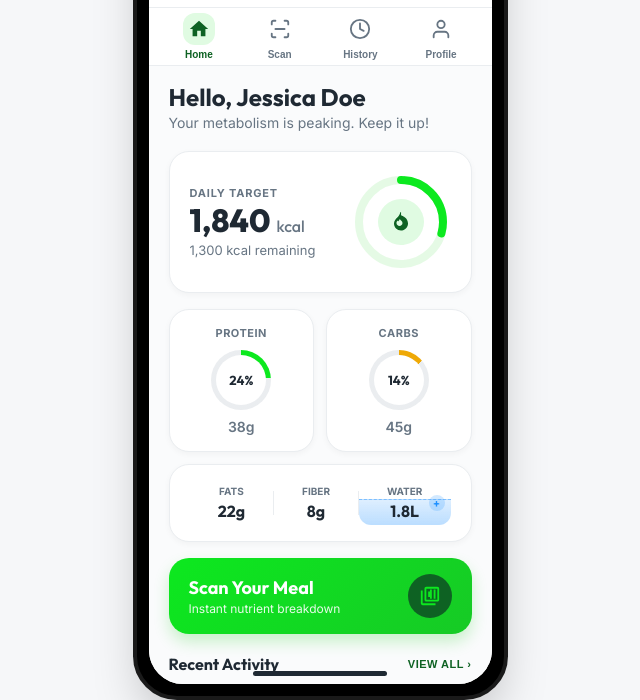
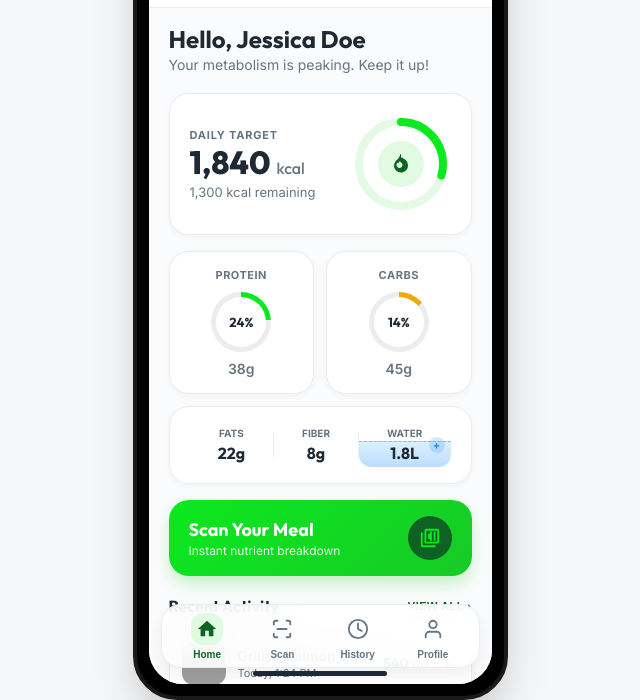
Before and after one commit to anhar-glicth/kalori-, a plain HTML site: page index.html in a window 1280 px wide. Shown: the part 106-806 px from the top of the page, without its empty margins (320-960 px from the left). Drawn offline with Linux system fonts and the light colour scheme; grey boxes are pictures that could not be loaded.

Commit message:
change nav bar to floating style at the bottom

```diff
--- a/index.html
+++ b/index.html
@@ -52,57 +52,7 @@
           </button>
         </header>
 
-        <!-- Top Navigation Bar -->
-        <nav class="app-nav-bar">
-          <button class="nav-tab active" data-screen="home" id="tab-home">
-            <div class="tab-icon-box">
-              <svg viewBox="0 0 24 24" width="22" height="22" fill="currentColor" class="tab-icon">
-                <path d="M10 20v-6h4v6h5v-8h3L12 3 2 12h3v8z"/>
-              </svg>
-            </div>
-            <span class="tab-label">Home</span>
-          </button>
 
-          <button class="nav-tab" data-screen="scan" id="tab-scan">
-            <div class="tab-icon-box">
-              <!-- Scan Barcode Icon -->
-              <svg viewBox="0 0 24 24" width="22" height="22" fill="none" stroke="currentColor" stroke-width="2" stroke-linecap="round" stroke-linejoin="round" class="tab-icon" id="nav-scan-barcode-icon">
-                <path d="M3 7V5a2 2 0 0 1 2-2h2M17 3h2a2 2 0 0 1 2 2v2M21 17v2a2 2 0 0 1-2 2h-2M7 21H5a2 2 0 0 1-2-2v-2"></path>
-                <line x1="7" y1="12" x2="17" y2="12"></line>
-              </svg>
-              <!-- Input Checklist Icon (Hidden by default, shown if toggle selected) -->
-              <svg viewBox="0 0 24 24" width="22" height="22" fill="none" stroke="currentColor" stroke-width="2" stroke-linecap="round" stroke-linejoin="round" class="tab-icon hidden" id="nav-scan-list-icon">
-                <line x1="9" y1="6" x2="20" y2="6"></line>
-                <line x1="9" y1="12" x2="20" y2="12"></line>
-                <line x1="9" y1="18" x2="20" y2="18"></line>
-                <rect x="3" y="5" width="2" height="2" rx="0.5"></rect>
-                <rect x="3" y="11" width="2" height="2" rx="0.5"></rect>
-                <rect x="3" y="17" width="2" height="2" rx="0.5"></rect>
-              </svg>
-            </div>
-            <span class="tab-label" id="tab-scan-label">Scan</span>
-          </button>
-
-          <button class="nav-tab" data-screen="history" id="tab-history">
-            <div class="tab-icon-box">
-              <svg viewBox="0 0 24 24" width="22" height="22" fill="none" stroke="currentColor" stroke-width="2" stroke-linecap="round" stroke-linejoin="round" class="tab-icon">
-                <circle cx="12" cy="12" r="10"></circle>
-                <polyline points="12 6 12 12 16 14"></polyline>
-              </svg>
-            </div>
-            <span class="tab-label">History</span>
-          </button>
-
-          <button class="nav-tab" data-screen="profile" id="tab-profile">
-            <div class="tab-icon-box">
-              <svg viewBox="0 0 24 24" width="22" height="22" fill="none" stroke="currentColor" stroke-width="2" stroke-linecap="round" stroke-linejoin="round" class="tab-icon">
-                <path d="M20 21v-2a4 4 0 0 0-4-4H8a4 4 0 0 0-4 4v2"></path>
-                <circle cx="12" cy="7" r="4"></circle>
-              </svg>
-            </div>
-            <span class="tab-label">Profile</span>
-          </button>
-        </nav>
 
         <!-- Dynamic Main Scrollable Screens Area -->
         <main class="app-main-content">
@@ -464,6 +414,58 @@
 
 
 
+        <!-- Bottom Navigation Bar -->
+        <nav class="app-nav-bar">
+          <button class="nav-tab active" data-screen="home" id="tab-home">
+            <div class="tab-icon-box">
+              <svg viewBox="0 0 24 24" width="22" height="22" fill="currentColor" class="tab-icon">
+                <path d="M10 20v-6h4v6h5v-8h3L12 3 2 12h3v8z"/>
+              </svg>
+            </div>
+            <span class="tab-label">Home</span>
+          </button>
+
+          <button class="nav-tab" data-screen="scan" id="tab-scan">
+            <div class="tab-icon-box">
+              <!-- Scan Barcode Icon -->
+              <svg viewBox="0 0 24 24" width="22" height="22" fill="none" stroke="currentColor" stroke-width="2" stroke-linecap="round" stroke-linejoin="round" class="tab-icon" id="nav-scan-barcode-icon">
+                <path d="M3 7V5a2 2 0 0 1 2-2h2M17 3h2a2 2 0 0 1 2 2v2M21 17v2a2 2 0 0 1-2 2h-2M7 21H5a2 2 0 0 1-2-2v-2"></path>
+                <line x1="7" y1="12" x2="17" y2="12"></line>
+              </svg>
+              <!-- Input Checklist Icon (Hidden by default, shown if toggle selected) -->
+              <svg viewBox="0 0 24 24" width="22" height="22" fill="none" stroke="currentColor" stroke-width="2" stroke-linecap="round" stroke-linejoin="round" class="tab-icon hidden" id="nav-scan-list-icon">
+                <line x1="9" y1="6" x2="20" y2="6"></line>
+                <line x1="9" y1="12" x2="20" y2="12"></line>
+                <line x1="9" y1="18" x2="20" y2="18"></line>
+                <rect x="3" y="5" width="2" height="2" rx="0.5"></rect>
+                <rect x="3" y="11" width="2" height="2" rx="0.5"></rect>
+                <rect x="3" y="17" width="2" height="2" rx="0.5"></rect>
+              </svg>
+            </div>
+            <span class="tab-label" id="tab-scan-label">Scan</span>
+          </button>
+
+          <button class="nav-tab" data-screen="history" id="tab-history">
+            <div class="tab-icon-box">
+              <svg viewBox="0 0 24 24" width="22" height="22" fill="none" stroke="currentColor" stroke-width="2" stroke-linecap="round" stroke-linejoin="round" class="tab-icon">
+                <circle cx="12" cy="12" r="10"></circle>
+                <polyline points="12 6 12 12 16 14"></polyline>
+              </svg>
+            </div>
+            <span class="tab-label">History</span>
+          </button>
+
+          <button class="nav-tab" data-screen="profile" id="tab-profile">
+            <div class="tab-icon-box">
+              <svg viewBox="0 0 24 24" width="22" height="22" fill="none" stroke="currentColor" stroke-width="2" stroke-linecap="round" stroke-linejoin="round" class="tab-icon">
+                <path d="M20 21v-2a4 4 0 0 0-4-4H8a4 4 0 0 0-4 4v2"></path>
+                <circle cx="12" cy="7" r="4"></circle>
+              </svg>
+            </div>
+            <span class="tab-label">Profile</span>
+          </button>
+        </nav>
+
         <!-- Phone Home Indicator Bar at very bottom -->
         <div class="phone-home-indicator"></div>
 
--- a/style.css
+++ b/style.css
@@ -245,7 +245,7 @@ body {
   overflow-x: hidden;
   scrollbar-width: none; /* Hide scrollbar for Firefox */
   background-color: hsl(220, 20%, 98.5%);
-  padding-bottom: 24px;
+  padding-bottom: 96px; /* Offset for floating bottom Nav Tab bar */
 }
 
 .app-main-content::-webkit-scrollbar {
@@ -766,20 +766,24 @@ body {
   line-height: 1.4;
 }
 
-/* TOP NAVIGATION BAR styling */
+/* FLOATING BOTTOM NAVIGATION BAR styling */
 .app-nav-bar {
-  position: relative;
-  width: 100%;
-  height: 58px;
-  background-color: rgba(255, 255, 255, 0.85);
-  backdrop-filter: blur(16px);
-  -webkit-backdrop-filter: blur(16px);
-  border-bottom: 1px solid var(--border-color);
+  position: absolute;
+  bottom: 16px; /* Raised above phone native navigation guestures */
+  left: 12px;
+  right: 12px;
+  height: 64px;
+  background-color: rgba(255, 255, 255, 0.88);
+  backdrop-filter: blur(20px);
+  -webkit-backdrop-filter: blur(20px);
+  border: 1px solid var(--border-color);
+  border-radius: 20px; /* Floating rounded capsule design */
   display: flex;
   justify-content: space-around;
   align-items: center;
-  padding: 0 10px;
-  z-index: 98;
+  padding: 0 8px;
+  z-index: 100;
+  box-shadow: var(--shadow-md);
 }
 
 .nav-tab {
```
